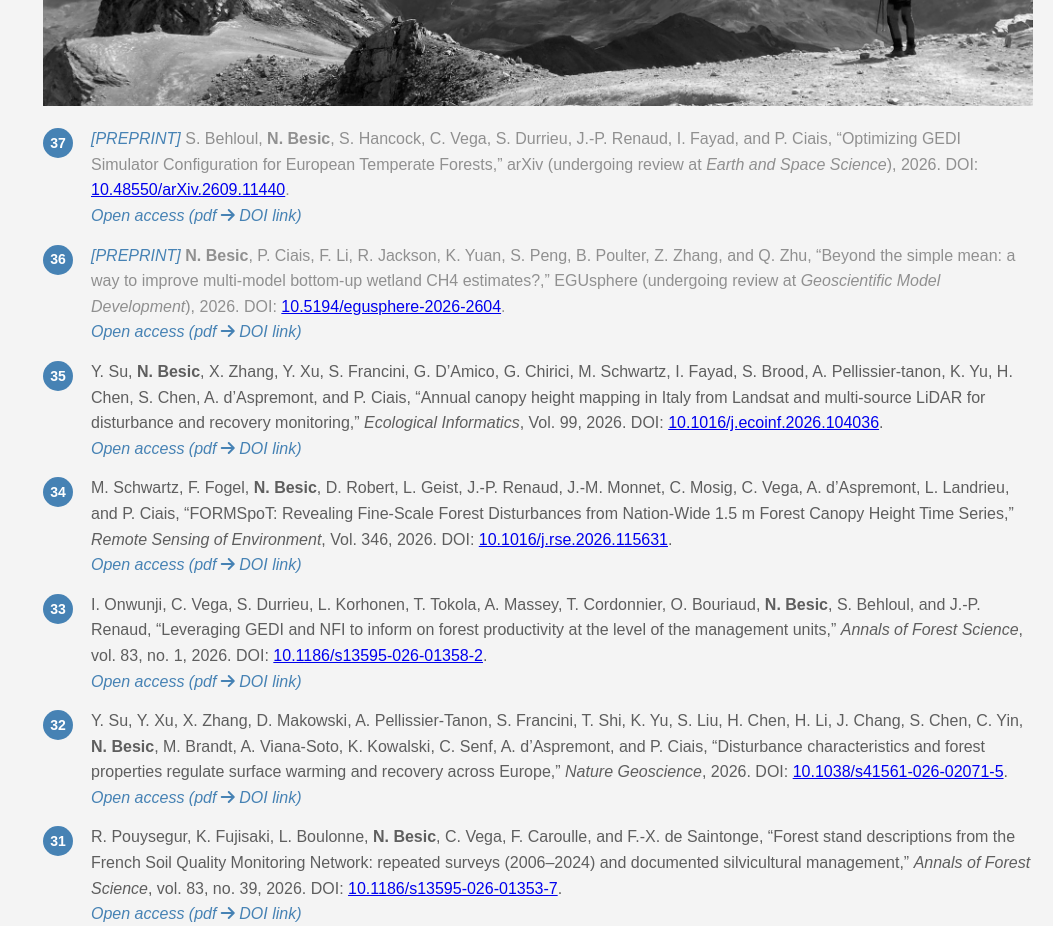
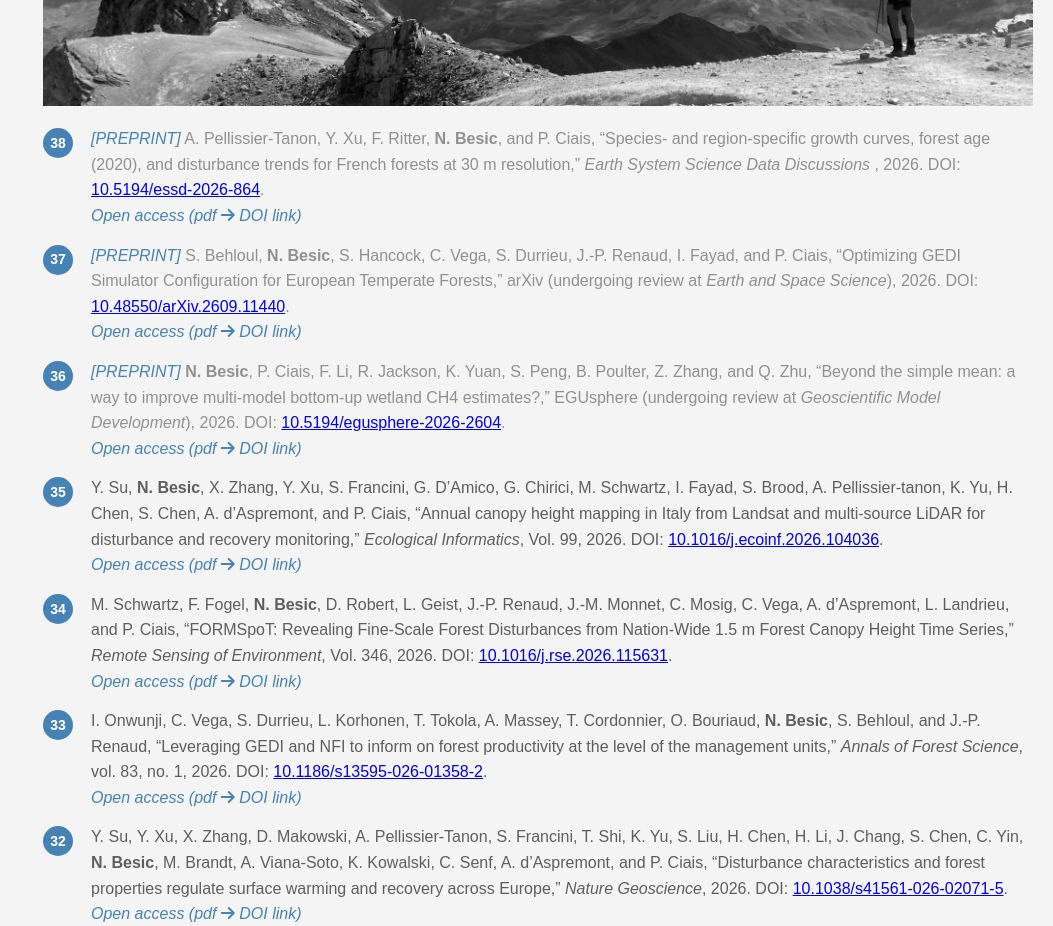
Before and after one commit to nbesic/nbesic.github.io, a plain HTML site: page index.html in a window 1280 px wide. Shown: the part 2980-3906 px from the top of the page, without its empty margins (227-1280 px from the left). Drawn offline with Linux system fonts and the light colour scheme.

Commit message:
Update index.html

```diff
--- a/index.html
+++ b/index.html
@@ -336,6 +336,11 @@
             <img class="banner" src="images/IMG_7352.JPEG" alt="16:9 Picture">
             <div class="publications">
                 <ol id="reversed-list" class="circle-list">
+                    <li><i style="color:#4682B4;">[PREPRINT]</i> <span style="color:#909090;">A. Pellissier-Tanon, Y. Xu, F. Ritter, <b>N. Besic</b>, and P. Ciais,
+                        “Species- and region-specific growth curves, forest age (2020), and disturbance trends for French forests at 30 m resolution,” <i>Earth System Science Data Discussions </i>, 2026.
+                        DOI: <a href="https://doi.org/10.5194/essd-2026-864" target="_blank">10.5194/essd-2026-864</a>.</span><br>
+                        <i style="color:#4682B4;">Open access (pdf <i class="fa-solid fa-arrow-right"></i> DOI link)</i>
+                    </li>
                     <li><i style="color:#4682B4;">[PREPRINT]</i> <span style="color:#909090;">S. Behloul, <b>N. Besic</b>, S. Hancock, C. Vega, S. Durrieu, J.-P. Renaud, I. Fayad, and P. Ciais,
                         “Optimizing GEDI Simulator Configuration for European Temperate Forests,” arXiv (undergoing review at <i>Earth and Space Science</i>), 2026.
                         DOI: <a href="https://doi.org/10.48550/arXiv.2609.11440" target="_blank">10.48550/arXiv.2609.11440</a>.</span><br>
```
